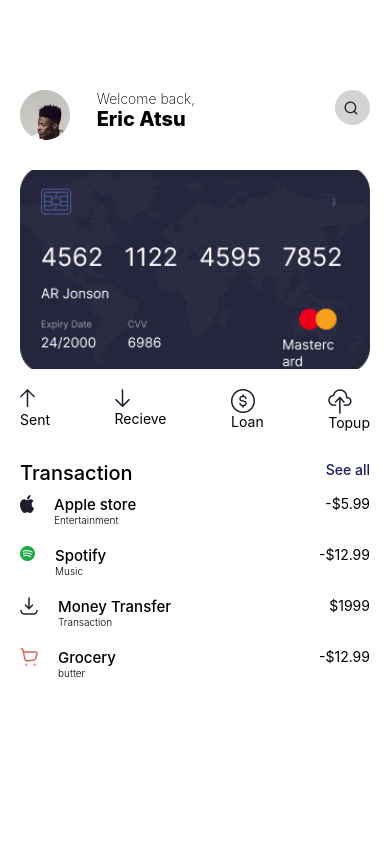
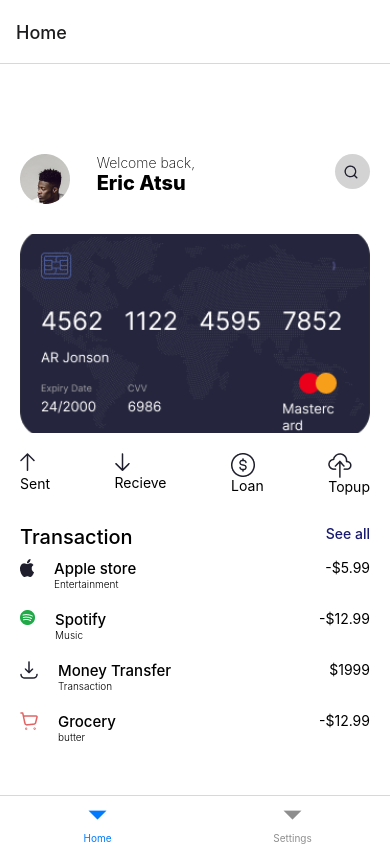
Before and after one commit to Fafakofi/rn-assignment5-11357947, a React Native app: screen / in a window 390 px wide. Built offline with nearby package versions, Linux system fonts and the light colour scheme.

Commit message:
bottom tabs created

```diff
--- a/App.js
+++ b/App.js
@@ -1,19 +1,8 @@
 import React from 'react';
-import { NavigationContainer } from '@react-navigation/native';
-import { createStackNavigator } from '@react-navigation/stack';
-import Home from './Home';
-
-
-const Stack = createStackNavigator();
+import Navigator from './Navigator';
 
 const App = () => {
-  return (
-    <NavigationContainer>
-      <Stack.Navigator initialRouteName="Home">
-        <Stack.Screen name="Home" component={Home} options={{ headerShown: false }} />
-      </Stack.Navigator>
-    </NavigationContainer>
-  );
+  return <Navigator />;
 };
 
 export default App;
--- /dev/null
+++ b/Navigator.js
@@ -0,0 +1,20 @@
+import React from 'react';
+import { createBottomTabNavigator } from '@react-navigation/bottom-tabs';
+import { NavigationContainer } from '@react-navigation/native';
+import Home from './Home';
+import Settings from './Settings';
+
+const Tab = createBottomTabNavigator();
+
+const Navigator = () => {
+  return (
+    <NavigationContainer>
+      <Tab.Navigator>
+        <Tab.Screen name="Home" component={Home} />
+        <Tab.Screen name="Settings" component={Settings} />
+      </Tab.Navigator>
+    </NavigationContainer>
+  );
+};
+
+export default Navigator;
--- /dev/null
+++ b/Settings.js
@@ -0,0 +1,7 @@
+import { StyleSheet, Text, View}from 'react-native';
+
+export default function Settings(){
+
+
+
+};
```
